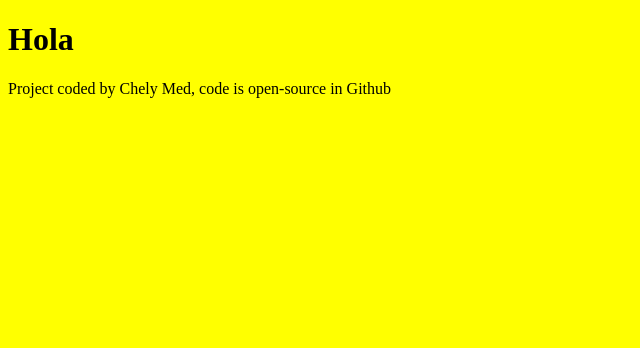
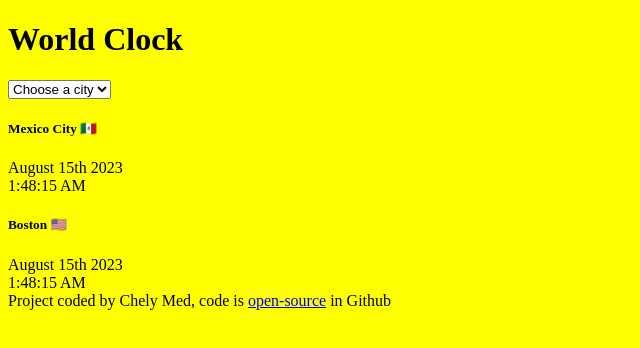
Before and after one commit to Chelysita/worldclock, a plain HTML site: page index.html in a window 1280 px wide. Shown: the whole page, without its empty margins (0-640 px from the left). Drawn offline with Linux system fonts and the light colour scheme.

Commit message:
added html information

```diff
--- a/index.html
+++ b/index.html
@@ -8,8 +8,33 @@
     <title>World Clock</title>
   </head>
   <body>
-    <h1>Hola</h1>
-    <footer>Project coded by Chely Med, code is open-source in Github</footer>
+    <div id="container">
+      <h1>World Clock</h1>
+      <select>
+        <option value="">Choose a city</option>
+        <option value="mexico">Mexico City</option>
+        <option value="boston">Boston</option>
+        <option value="taipei">Taipei</option>
+        <option value="dublin">Dublin</option>
+      </select>
+      <div class="city">
+        <h5>Mexico City 🇲🇽</h5>
+        <div class="date">August 15th 2023</div>
+        <div class="time">1:48:15 AM</div>
+      </div>
+      <div class="city">
+        <h5>Boston 🇺🇸</h5>
+        <div class="date">August 15th 2023</div>
+        <div class="time">1:48:15 AM</div>
+      </div>
+      <footer>
+        Project coded by Chely Med, code is
+        <a href="https://github.com/Chelysita/worldclock" target="_blank"
+          >open-source</a
+        >
+        in Github
+      </footer>
+    </div>
     <script src="Javascript/index.js"></script>
   </body>
 </html>
```
